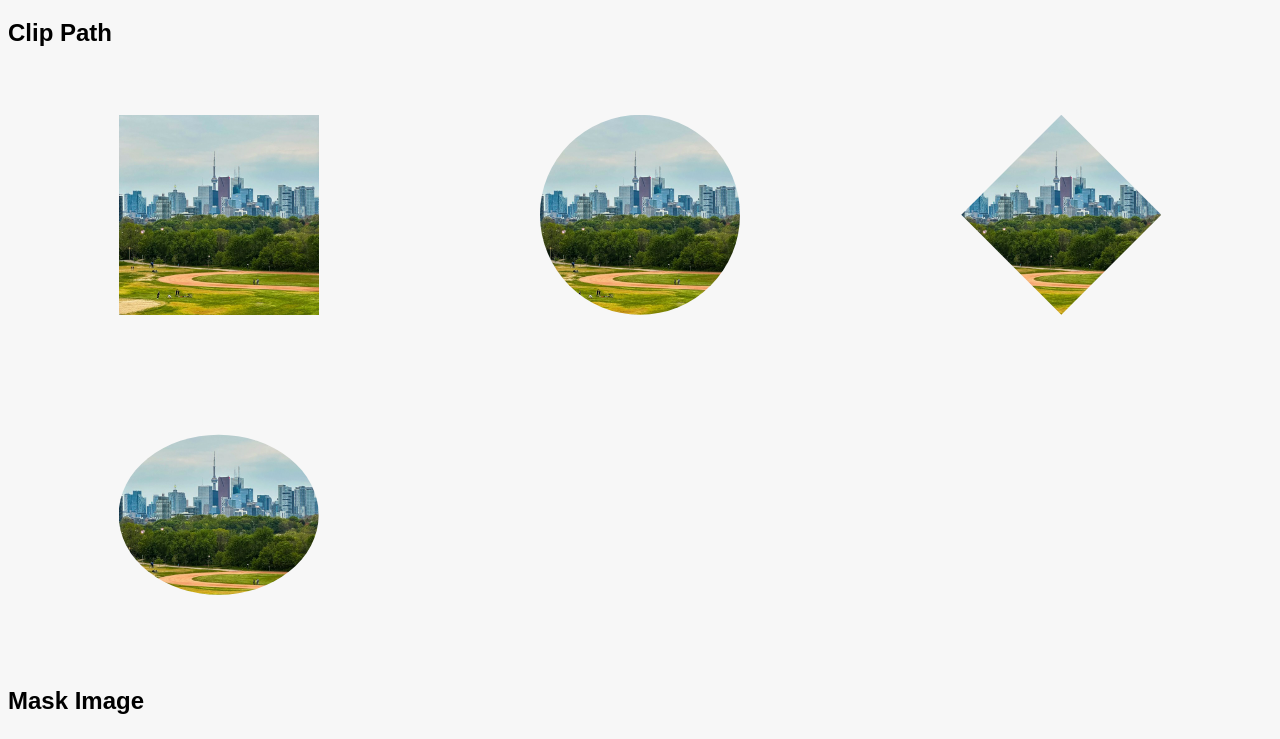
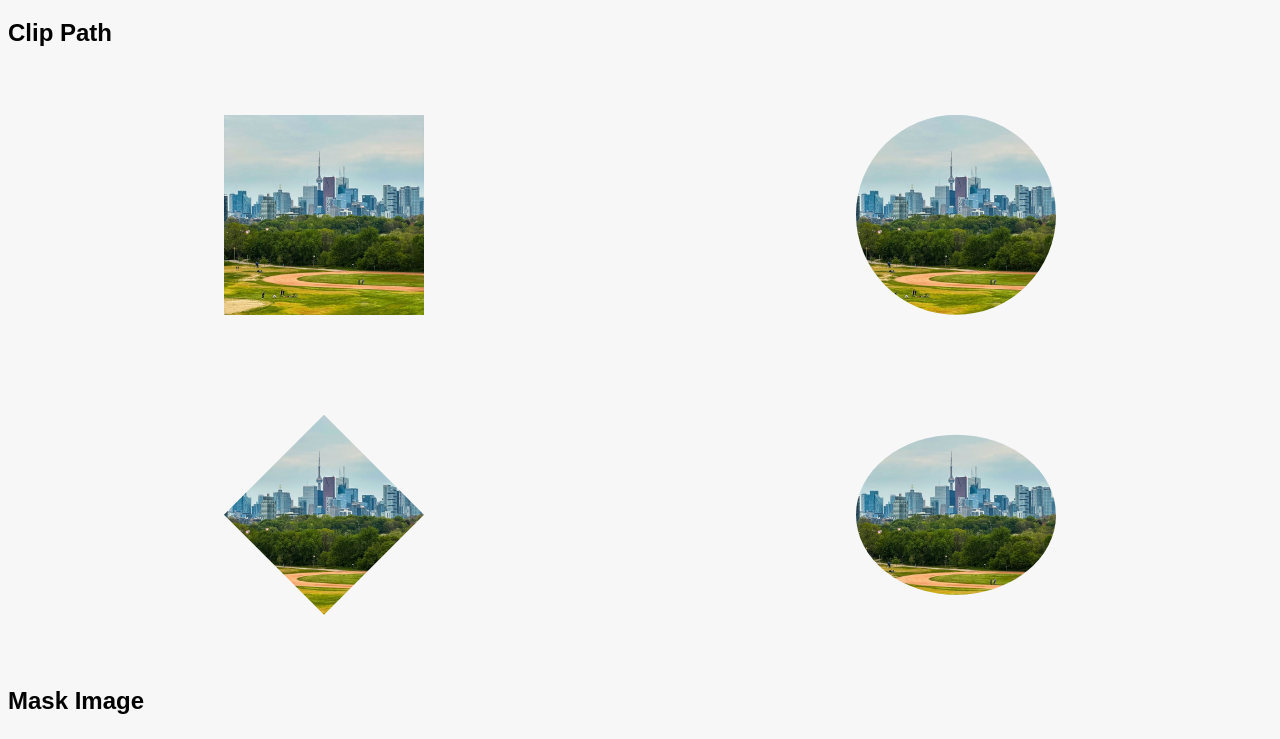
Before and after one commit to erschm240/wdd331-portfolio, a website: page unit-3/clip-and-mask/index.html in a window 1280 px wide. Shown: the part 61-800 px from the top of the page. Drawn offline with Linux system fonts and the light colour scheme.

Commit message:
Adjusted column layout for clip and mask.

```diff
--- a/unit-3/clip-and-mask/styles.css
+++ b/unit-3/clip-and-mask/styles.css
@@ -27,10 +27,6 @@ h1 {
 
     @media (width >= 760px) {
         grid-template-columns: repeat(2, 1fr);
-    }
-
-    @media (width >= 1024px) {
-        grid-template-columns: repeat(3, 1fr);
     }
 
     .card {
```
